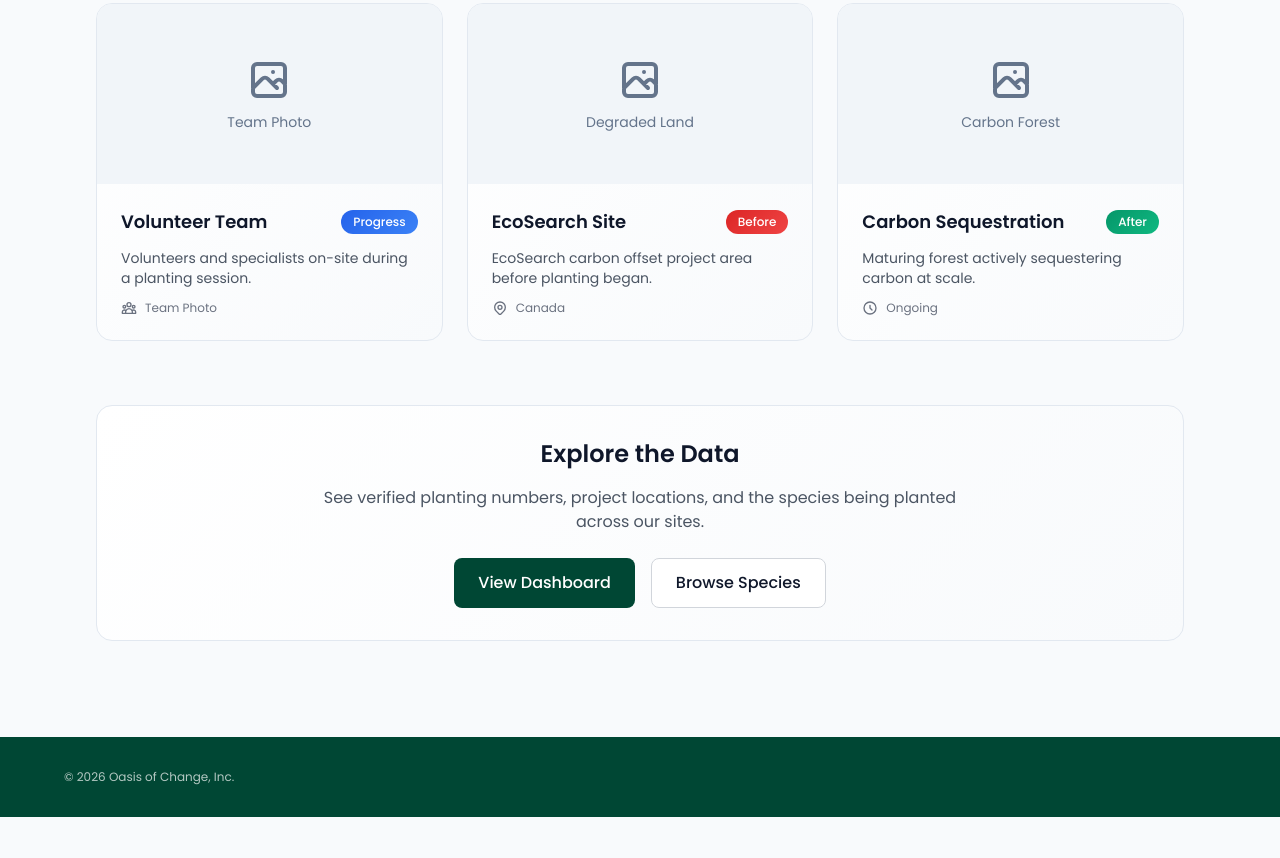
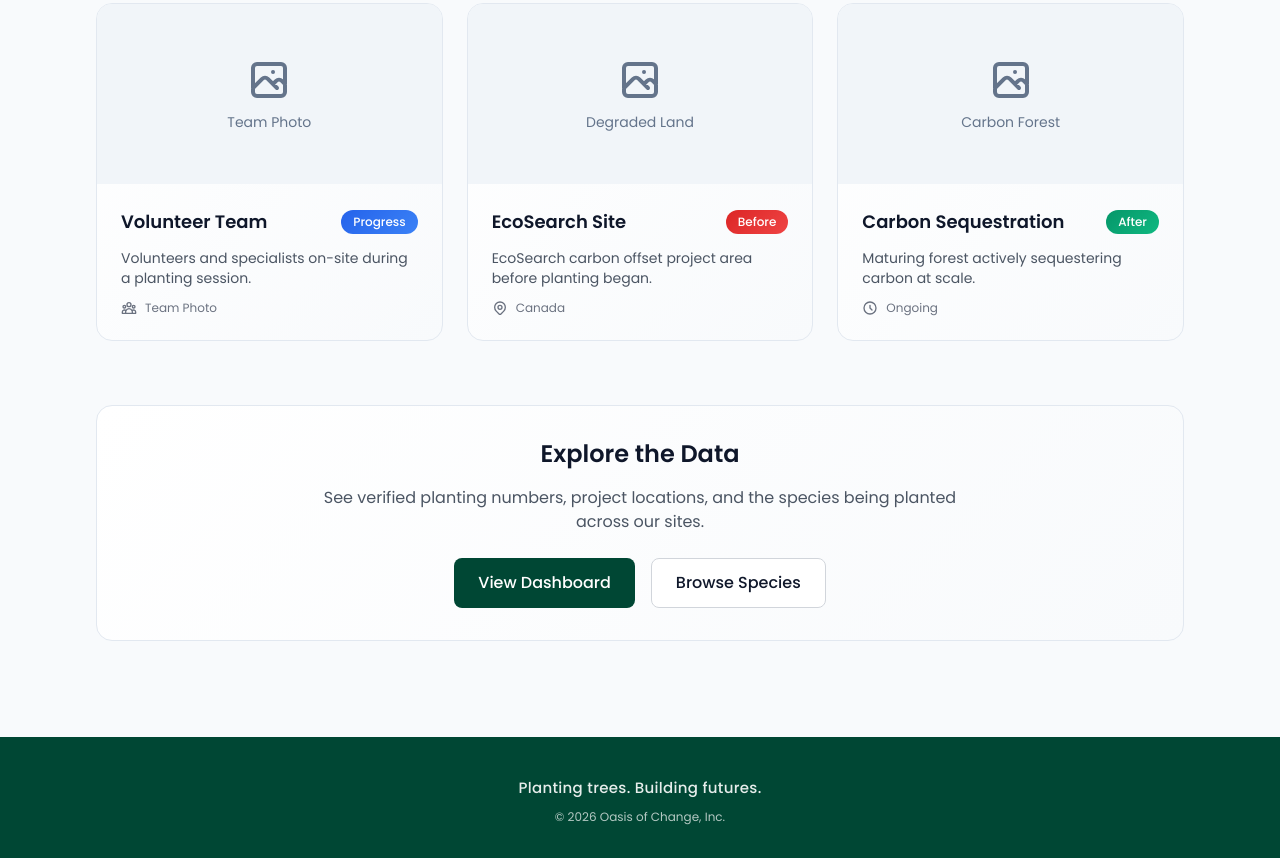
Before and after one commit to web-ready/oasis-of-change-impact-report, a plain HTML site: page gallery.html in a window 1280 px wide. Shown: the part 1172-2030 px from the top of the page. Before the commit the page ends 1989 px from the top, so only its background shows below. Drawn offline with nearby package versions, Linux system fonts and the light colour scheme.

Commit message:
Add footer styles and structure across multiple HTML files for consistency

```diff
--- /dev/null
+++ b/assets/css/footer.css
@@ -0,0 +1,36 @@
+/**
+ * Oasis of Change — Footer
+ * Tagline + copyright (and optional notes)
+ */
+
+.ooc-footer__inner {
+    position: relative;
+}
+
+/* Tagline and copyright block */
+.ooc-footer__brand {
+    text-align: center;
+    padding-top: 0.5rem;
+}
+
+.ooc-footer__tagline {
+    font-size: 0.9375rem;
+    font-weight: 500;
+    color: rgba(255, 255, 255, 0.9);
+    letter-spacing: 0.02em;
+    margin: 0 0 0.5rem 0;
+}
+
+.ooc-footer__copyright {
+    font-size: 0.75rem;
+    color: rgba(255, 255, 255, 0.7);
+    margin: 0;
+}
+
+.ooc-footer .bg-brand-green > .max-w-6xl > .ooc-footer__brand {
+    margin-top: 0;
+}
+
+.ooc-footer [id^="footnote-"] {
+    scroll-margin-top: 5rem;
+}
--- a/gallery.html
+++ b/gallery.html
@@ -7,6 +7,7 @@
     <link rel="icon" type="image/png" href="assets/images/favicon.png">
     <link href="https://fonts.googleapis.com/css2?family=DM+Serif+Display:wght@400&family=Poppins:wght@300;400;500;600;700&display=swap" rel="stylesheet">
     <link href="assets/css/design-tokens.css" rel="stylesheet">
+    <link href="assets/css/footer.css" rel="stylesheet">
     <script src="https://cdn.tailwindcss.com"></script>
     <script>
         tailwind.config = {
@@ -459,10 +460,13 @@
         </section>
     </main>
 
-    <footer id="page-footer" class="mt-12">
-        <div class="bg-brand-green text-white px-4 sm:px-6 lg:px-8 py-6 sm:py-8">
-            <div class="max-w-6xl mx-auto">
-                <p class="text-xs text-white/70">&copy; <span id="copyright-year"></span> Oasis of Change, Inc.</p>
+    <footer id="page-footer" class="ooc-footer mt-12">
+        <div class="ooc-footer__inner bg-brand-green text-white">
+            <div class="max-w-6xl mx-auto px-4 sm:px-6 lg:px-8 py-6 sm:py-8">
+                <div class="ooc-footer__brand">
+                    <p class="ooc-footer__tagline">Planting trees. Building futures.</p>
+                    <p class="ooc-footer__copyright">&copy; <span id="copyright-year"></span> Oasis of Change, Inc.</p>
+                </div>
             </div>
         </div>
     </footer>
```
Also changed, not shown: certificates.html (+8 -4 lines), impact-2024-2025.html (+8 -4 lines), impact-2025-2026.html (+8 -4 lines), impact.html (+8 -4 lines), index.html (+8 -4 lines), news.html (+8 -4 lines), species.html (+8 -4 lines).
